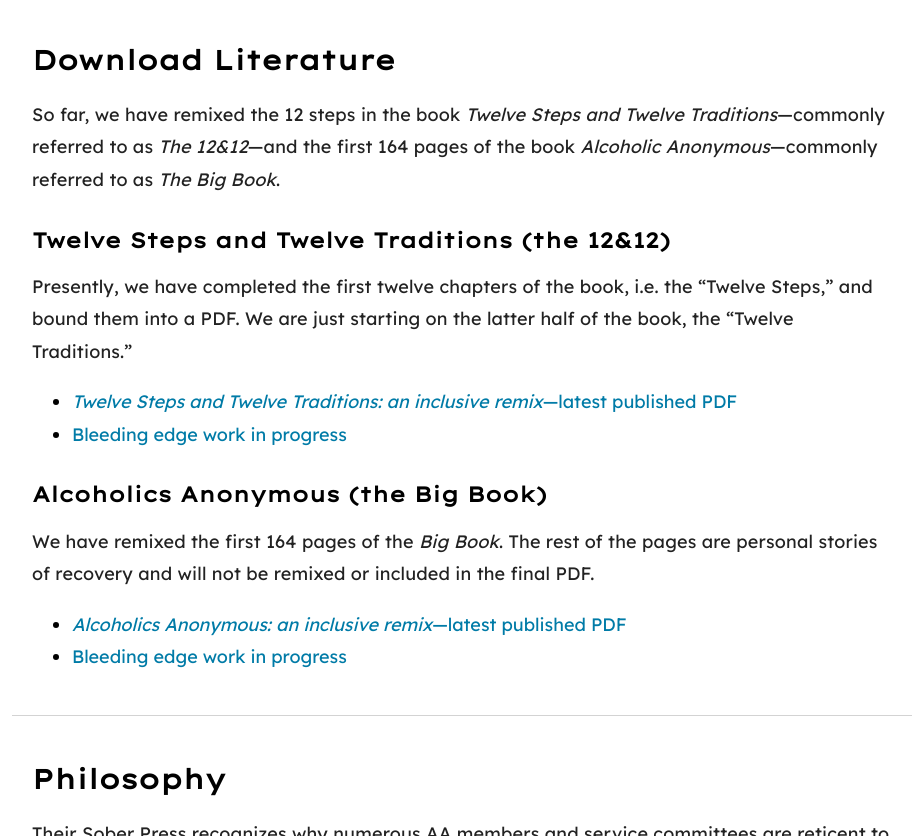
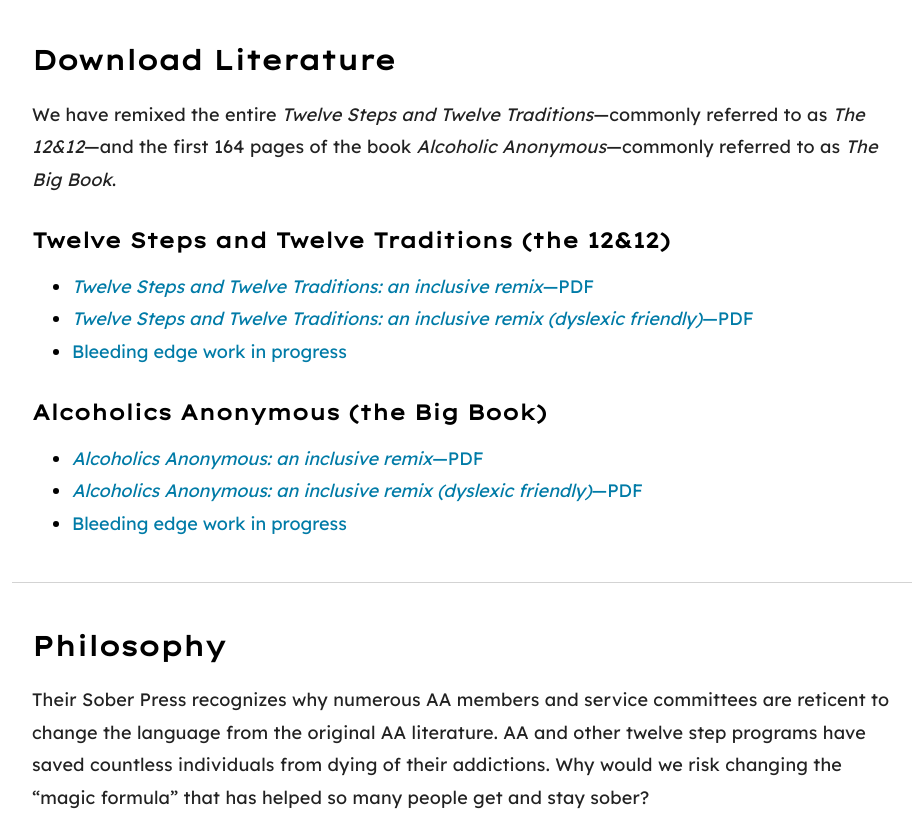
Before and after one commit to their-sober-press/theirsober.press, a plain HTML site: page index.html in a window 1280 px wide. Shown: the part 505-1341 px from the top of the page, without its empty margins (178-1098 px from the left). Drawn offline with Linux system fonts and the light colour scheme.

Commit message:
Publish latest versions of BB and 12&12.

```diff
--- a/index.html
+++ b/index.html
@@ -52,20 +52,20 @@
     <section id="literature">
       <h2>Download Literature</h2>
       <p>
-        So far, we have remixed the 12 steps in the book <em>Twelve Steps and Twelve Traditions</em>—commonly
-        referred to as <em>The 12&12</em>—and the first 164 pages of the book <em>Alcoholic Anonymous</em>—commonly
-        referred to as <em>The Big Book</em>.
+        We have remixed the entire <em>Twelve Steps and Twelve Traditions</em>—commonly referred to as <em>The
+        12&12</em>—and the first 164 pages of the book <em>Alcoholic Anonymous</em>—commonly referred to as <em>The
+        Big Book</em>.
       </p>
-
       <h3 id="twelve-and-twelve">Twelve Steps and Twelve Traditions (the 12&12)</h3>
-      <p>
-        Presently, we have completed the first twelve chapters of the book, i.e. the “Twelve Steps,” and bound them
-        into a PDF. We are just starting on the latter half of the book, the “Twelve Traditions.”
-      </p>
       <ul class="literature-files">
         <li class="pdf-file">
-          <a href="https://github.com/their-sober-press/inclusive-sober-literature/releases/download/tt-v1.0.2/12_and_12_v1.0.2.pdf">
-            <em>Twelve Steps and Twelve Traditions: an inclusive remix</em>—latest published PDF
+          <a href="https://github.com/their-sober-press/inclusive-sober-literature/releases/download/tt-v1.1.0/12_and_12_v1.1.0.pdf">
+            <em>Twelve Steps and Twelve Traditions: an inclusive remix</em>—PDF
+          </a>
+        </li>
+        <li class="pdf-file">
+          <a href="https://github.com/their-sober-press/inclusive-sober-literature/releases/download/tt-v1.1.0/12_and_12_open_dyslexic_v1.1.0.pdf">
+            <em>Twelve Steps and Twelve Traditions: an inclusive remix (dyslexic friendly)</em>—PDF
           </a>
         </li>
         <li class="md-files">
@@ -76,14 +76,15 @@
       </ul>
 
       <h3 id="alcoholics-anonymous">Alcoholics Anonymous (the Big Book)</h3>
-      <p>
-        We have remixed the first 164 pages of the <em>Big Book</em>. The rest of the pages are personal stories of
-        recovery and will not be remixed or included in the final PDF.
-      </p>
       <ul class="literature-files">
         <li class="pdf-file">
-          <a href="https://github.com/their-sober-press/inclusive-sober-literature/releases/download/bb-v1.0.1/big_book_v1.0.1.pdf">
-            <em>Alcoholics Anonymous: an inclusive remix</em>—latest published PDF
+          <a href="https://github.com/their-sober-press/inclusive-sober-literature/releases/download/bb-v1.0.2/big_book_v1.0.2.pdf">
+            <em>Alcoholics Anonymous: an inclusive remix</em>—PDF
+          </a>
+        </li>
+        <li class="pdf-file">
+          <a href="https://github.com/their-sober-press/inclusive-sober-literature/releases/download/bb-v1.0.2/big_book_open_dyslexic_v1.0.2.pdf">
+            <em>Alcoholics Anonymous: an inclusive remix (dyslexic friendly)</em>—PDF
           </a>
         </li>
         <li class="md-files">
```
